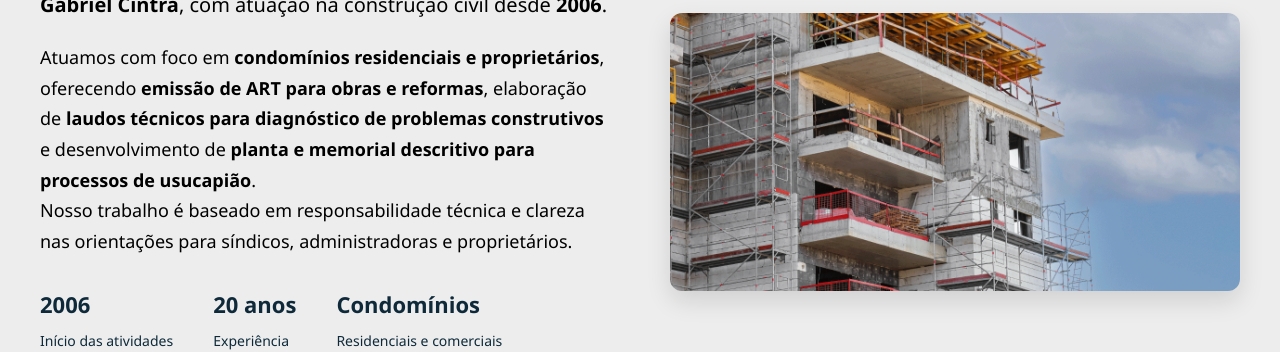
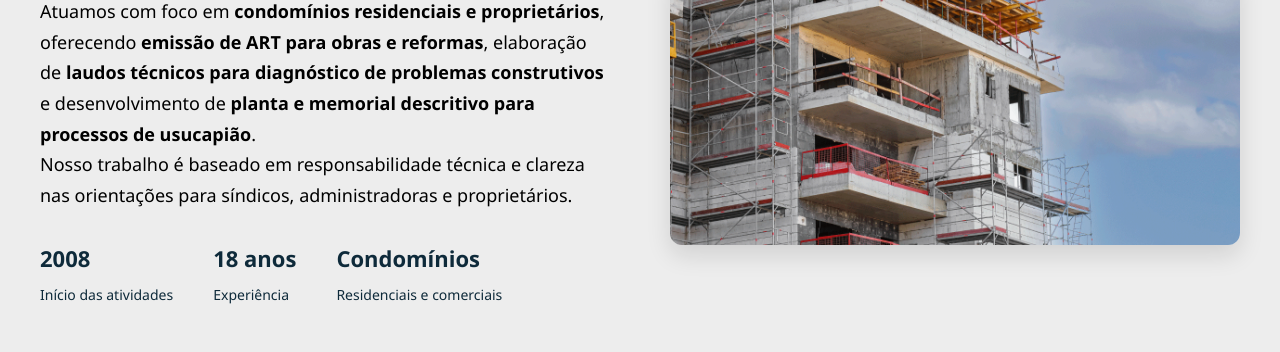
Before and after one commit to Gabrielrcintra/cintraengenharia, a plain HTML site: page index.html in a window 1280 px wide. Shown: the part 4884-5236 px from the top of the page. Drawn offline with Linux system fonts and the light colour scheme.

Commit message:
correção escrita

```diff
--- a/index.html
+++ b/index.html
@@ -229,7 +229,7 @@
                     </ul>
 
                     <div class="servico-highlight">
-                        Agende sua visita técnica a partir de <strong>R$ 350,00</strong>
+                        Agende sua visita técnica a partir de <strong>R$ 349,90</strong>
                     </div>
 
                     <a href="https://wa.me/5511962490692" class="btn-servico">
@@ -286,7 +286,7 @@
                     </ul>
 
                     <div class="servico-highlight">
-                        Regularização a partir de <strong>R$ 1.499,90</strong>
+
                     </div>
 
                     <a href="https://wa.me/5511962490692" class="btn-servico">
@@ -356,7 +356,7 @@
                     <p class="about-destaque">
                         A <strong>Cintra Engenharia</strong> é conduzida pelo engenheiro civil
                         <strong>Gabriel Cintra</strong>, com atuação na construção civil desde
-                        <strong>2006</strong>.
+                        <strong>2008</strong>.
                     </p>
 
                     <p>
@@ -374,12 +374,12 @@
                     <div class="about-numeros">
 
                         <div class="numero">
-                            <strong>2006</strong>
+                            <strong>2008</strong>
                             <span>Início das atividades</span>
                         </div>
 
                         <div class="numero">
-                            <strong>20 anos</strong>
+                            <strong>18 anos</strong>
                             <span>Experiência </span>
                         </div>
 
```
